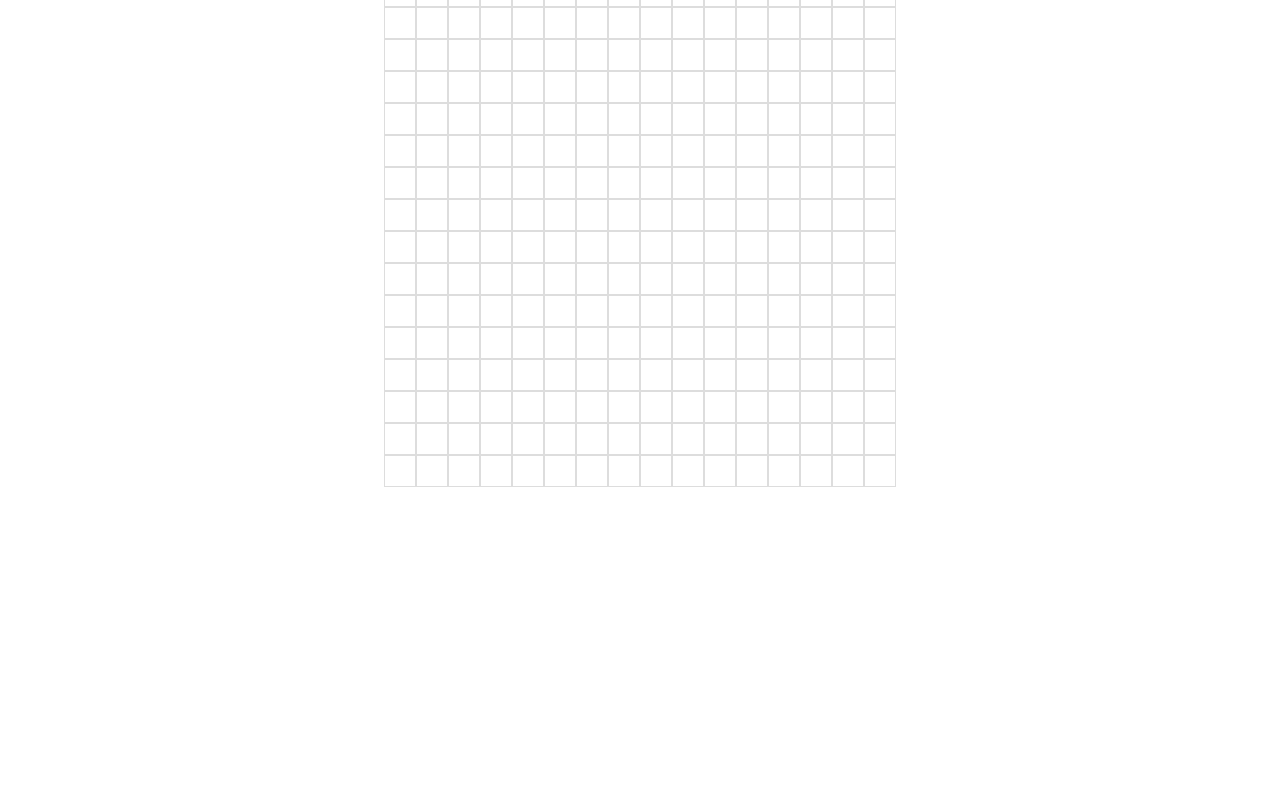
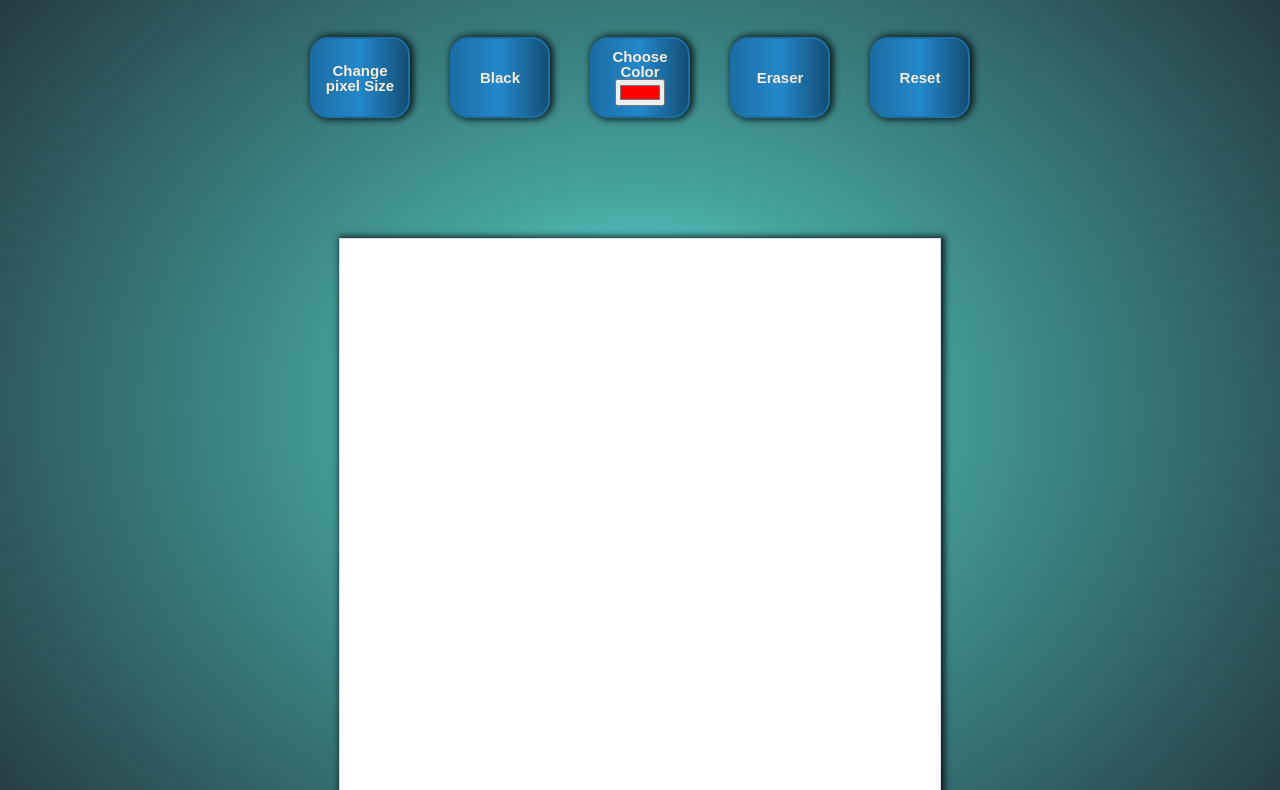
Before and after one commit to Thaarik/Etch-A-Sketch, a plain HTML site: page index.html in a window 1280 px wide. Shown: the part 125-915 px from the top of the page. Before the commit the page ends 800 px from the top, so only its background shows below. Drawn offline with Linux system fonts and the light colour scheme.

Commit message:
Second Commit

```diff
--- a/index.css
+++ b/index.css
@@ -3,18 +3,73 @@
     --grid-rows: 1;
 }
 
+body {
+    background: #66FCF1;
+    background: -moz-radial-gradient(center, #66FCF1 0%, #45A29E 29%, #1F2833 100%);
+    background: -webkit-radial-gradient(center, #66FCF1 0%, #45A29E 29%, #1F2833 100%);
+    background: radial-gradient(ellipse at center, #66FCF1 0%, #45A29E 29%, #1F2833 100%);
+}
+
+h1 {
+    text-align: center;
+    font-family: Impact, Haettenschweiler, 'Arial Narrow Bold', sans-serifss;
+    font-size: 50px;
+    color: azure;
+    text-shadow: 2px 3px 4px #1C6EA4;
+}
+
+.edit-button {
+    display: flex;
+    justify-content: center;
+    align-content: center;
+    text-align: center;
+}
+
+.edit {
+    font-size: 15px;
+    line-height: 15px;
+    margin: 20px;
+    padding: 10px;
+    width: 100px;
+    border-radius: 18px;
+    font-family: Georgia, serif;
+    font-weight: normal;
+    text-decoration: none;
+    font-style: normal;
+    font-variant: normal;
+    text-transform: none;
+    background-image: linear-gradient(to right, rgb(28, 110, 164) 0%, rgb(35, 136, 203) 50%, rgb(20, 78, 117) 100%);
+    box-shadow: rgba(0, 0, 0, 0.72) 2px 0px 6px 2px;
+    border: 2px solid rgb(28, 110, 164);
+    display: inline-block;
+    color: antiquewhite;
+    font-weight: bolder;
+    font-family: Arial, Helvetica, sans-serif;
+    outline: none;
+}
+
+.edit:hover {
+    background: #1C6EA4;
+}
+
+.edit:active {
+    background: #144E75;
+}
+
 .container {
+    /* margin-top: 0px; */
     display: grid;
-    width: fit-content;
-    height: fit-content;
+    width: 600px;
+    height: 600px;
     grid-template-columns: repeat(var(--grid-columns), 1fr);
     grid-template-rows: repeat(var(--grid-rows), 1fr);
     margin: 100px auto;
+    border: 1px solid #ddd;
+    -webkit-box-shadow: 2px 0px 6px 2px rgba(0, 0, 0, 0.72);
+    box-shadow: 2px 0px 6px 2px rgba(0, 0, 0, 0.72);
 }
 
 .grid {
-    border: 1px solid #ddd;
-    width: 30px;
-    height: 30px;
-    text-align: center;
+    width: auto;
+    height: auto;
 }
--- a/index.html
+++ b/index.html
@@ -10,8 +10,15 @@
 </head>
 
 <body>
+    <h1>Etch-A-Sketch</h1>
+    <div class="edit-button">
+        <button class="edit" id="changePixel" onClick="changePixels()">Change pixel Size</button>
+        <button class="edit" id="black" onClick="changeColorPixels('black')">Black</button>
+        <button class="edit">Choose Color<input type="color" id="userColor" value="#ff0000"></button>
+        <button class="edit" id="eraser" onClick="changeColorPixels('white')">Eraser</button>
+        <button class="edit" id="reset" onClick="resetColorPixels()">Reset</button>
+    </div>
     <div class="container">
-
     </div>
 </body>
 <script src="index.js"></script>
--- a/index.js
+++ b/index.js
@@ -1,16 +1,20 @@
 const container = document.querySelector(".container");
+const clear = document.querySelector(".clear")
 
-
+//to create default grid of size 16x16
 function makeGrid(rows, columns) {
     container.style.setProperty('--grid-rows', rows);
     container.style.setProperty('--grid-columns', columns);
+    console.log(rows + " " + columns);
     for (let i = 0; i < (rows * columns); i++) {
         const grid = document.createElement('div');
+        grid.style.backgroundColor = 'white';
         container.appendChild(grid).className = "grid";
     }
     changeColor();
 }
 
+//to generate random color
 function randomColor() {
     let colorCode = '0123456789ABCDEF';
     let color = '#';
@@ -20,6 +24,7 @@ function randomColor() {
     return color;
 }
 
+//to generate random color on mouse hover
 function changeColor() {
     let grids = document.querySelectorAll('.grid');
     grids.forEach(grid => {
@@ -28,4 +33,51 @@ function changeColor() {
         })
     })
 }
+
+//to reset pixels
+function resetPixels() {
+    let grids = document.querySelectorAll('.grid');
+    grids.forEach(grid => {
+        container.removeChild(grid);
+    })
+}
+
+//to change pixels after clicking reset button
+function changePixels() {
+    let pixels = window.prompt('How many squares per side?(Max 100) ');
+    if (pixels <= 100 && pixels > 0) {
+        resetPixels();
+        makeGrid(pixels, pixels);
+        console.log(pixels)
+    } else {
+        window.alert('Please enter correct number');
+    }
+}
+
+//to change the color of the pixels
+function changeColorPixels(color) {
+    let grids = document.querySelectorAll('.grid');
+    grids.forEach(grid => {
+        grid.addEventListener('mouseover', () => {
+            grid.style.backgroundColor = `${color}`;
+        })
+    })
+}
+
+//to reset the background color of the pixels
+function resetColorPixels() {
+    let grids = document.querySelectorAll('.grid');
+    grids.forEach(grid => {
+        grid.style.backgroundColor = `white`;
+    })
+    makeGrid(16, 16);
+}
+
+//to change user color
+const userColor = document.querySelector("#userColor");
+userColor.addEventListener('input', (event) => {
+    changeColorPixels(event.target.value)
+})
+
+
 makeGrid(16, 16);
```
